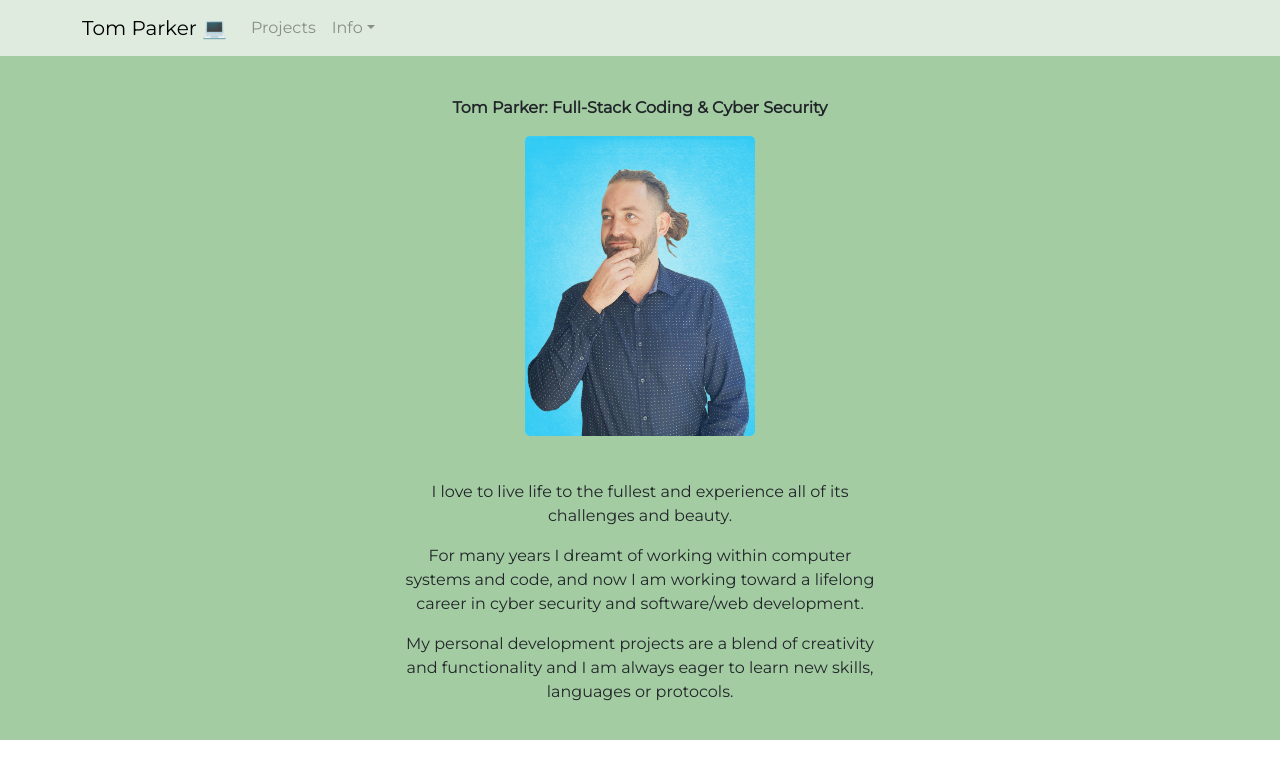
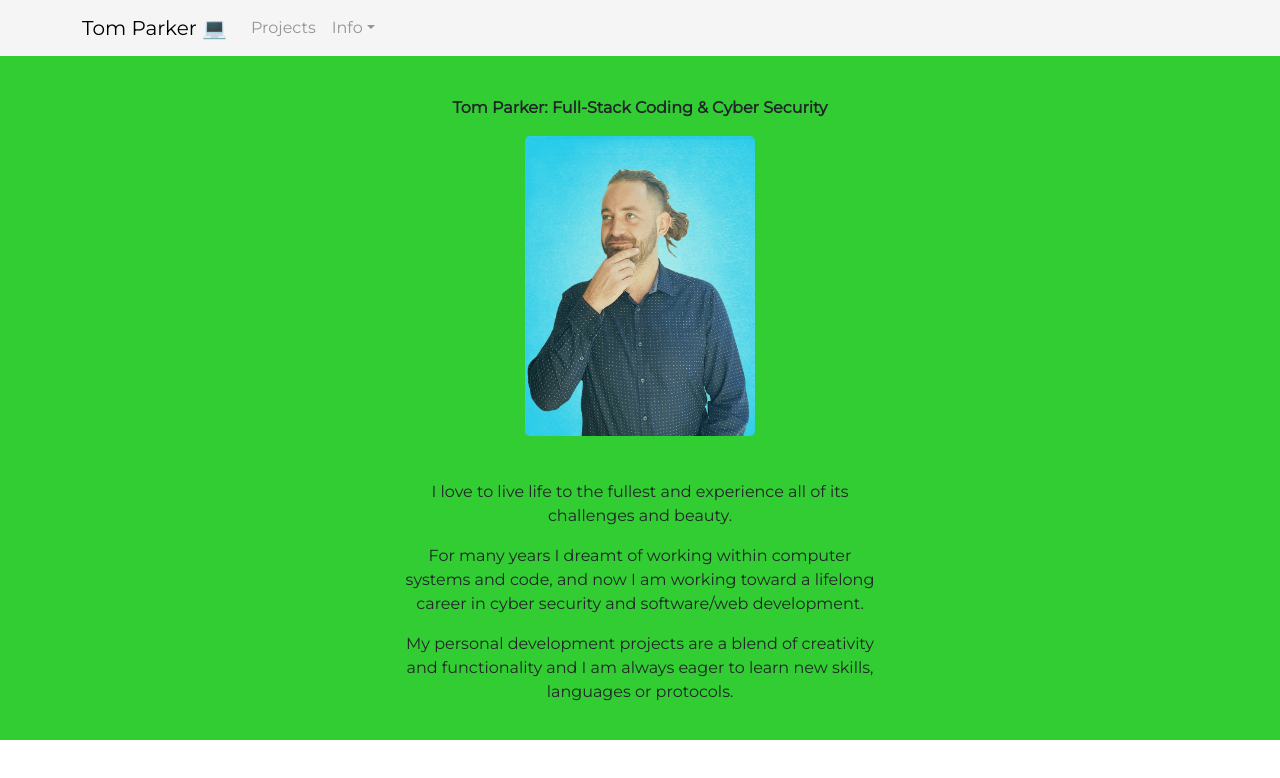
Before and after one commit to skwidhubz/tp-portfolio, a React (Create React App) app in the folder portfolio/: page / in a window 1280 px wide. Shown: the top 778 px of the page. Built offline with nearby package versions, Linux system fonts and the light colour scheme.

Commit message:
color change

```diff
--- a/portfolio/src/index.css
+++ b/portfolio/src/index.css
@@ -1,12 +1,26 @@
 @import url('https://fonts.googleapis.com/css2?family=Montserrat:wght@300;400&family=Open+Sans&display=swap');
 
 :root {
+  --light: #F5F5F5;
+  --lighter: #32CD32;
+  --neutral: #1E90FF;
+  --dark: #FF4500;
+  --darker: #333333;
+}
+
+/*.unused {
+  --light: #F5F5F5;
+  --lighter: #32CD32;
+  --neutral: #1E90FF;
+  --dark: #FF4500;
+  --darker: #333333;
+
   --light: #dfebdfff;
   --lighter: #a4cca3ff;
   --neutral: #88a688ff;
   --dark: #16b013ff;
   --darker: #4e944dff;
-}
+} */
 
 * {
   font-family: 'Montserrat', sans-serif;
```
